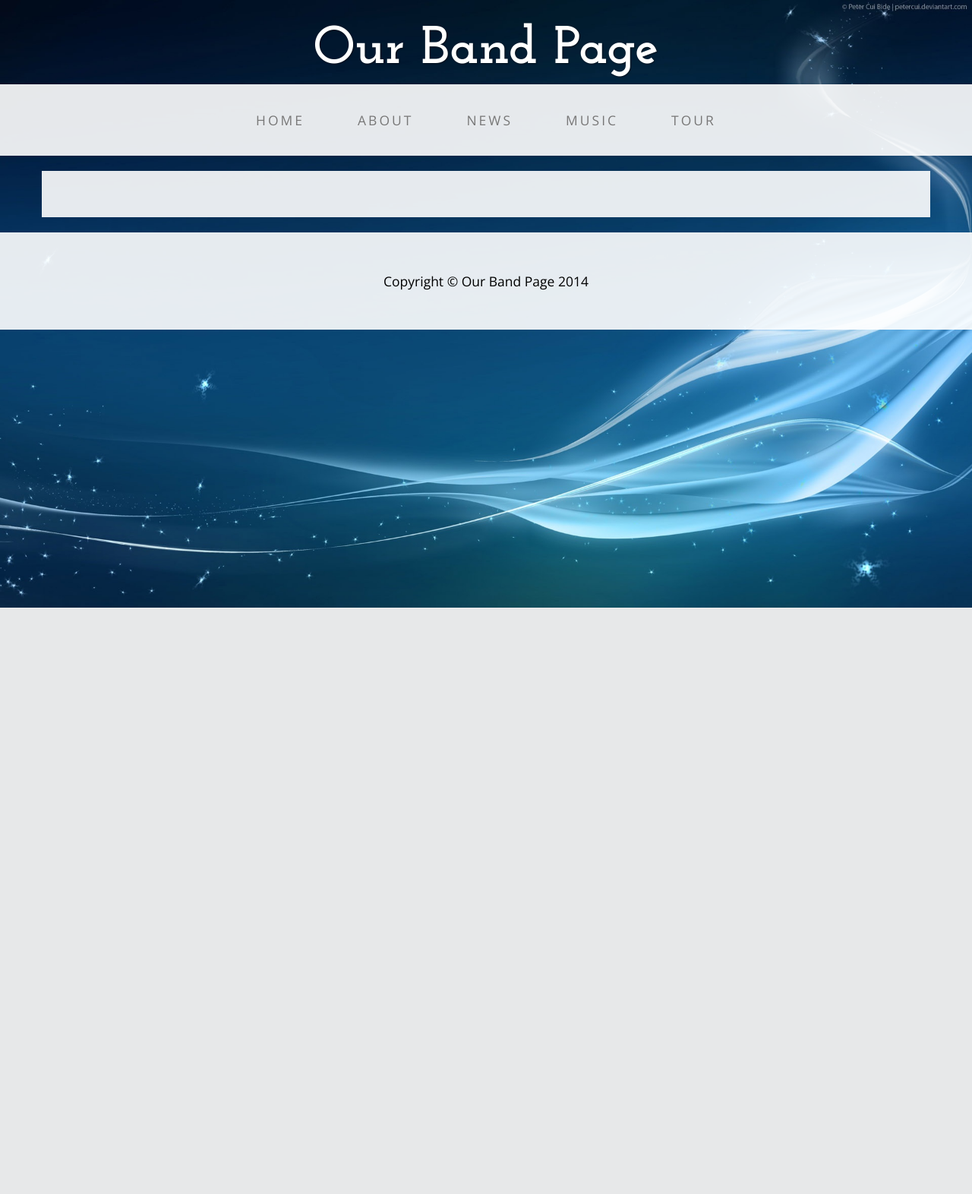
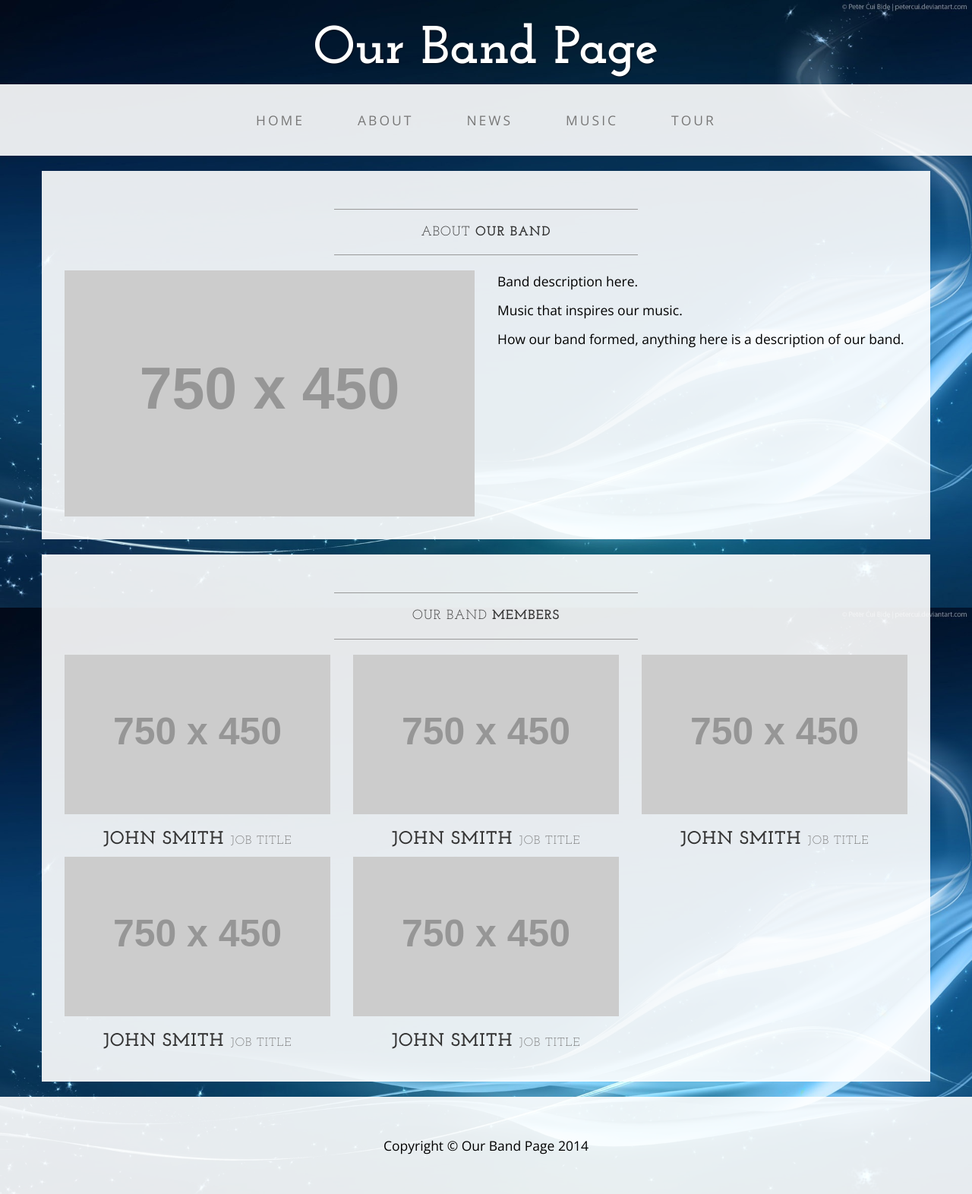
Before and after one commit to kbullins/CS399Band, a Django app: page /theBand in a window 1280 px wide. Shown: the whole page at 76% size. Before the commit the page ends 800 px from the top, so only its background shows below. Run offline with Django 3.2, Linux system fonts and the light colour scheme; grey boxes labelled with a size stand in for pictures from a placeholder-image service; some libraries are stand-ins or nearby versions.

Commit message:
Updated Content and Page Titles
I added more default content to the pages, still needs to be edited for
creativity. Updated all page titles.

```diff
--- a/bandProj/templates/index.html
+++ b/bandProj/templates/index.html
@@ -1,5 +1,5 @@
 {% extends 'default.html' %}
-{% block pagetitle %} Home page {% endblock %}
+{% block pagetitle %} Home {% endblock %}
 
 {%block primary%}
     <div class="container">
--- a/bandProj/templates/theBand.html
+++ b/bandProj/templates/theBand.html
@@ -1,12 +1,72 @@
 {% extends 'default.html' %}
+{% block pagetitle %} About {% endblock %}
 {%block primary%}
-    <div class="container">
+<div class="container">
+
         <div class="row">
             <div class="box">
-                <div class="col-lg-12 text-center">
-
-				</div>
+                <div class="col-lg-12">
+                    <hr>
+                    <h2 class="intro-text text-center">About
+                        <strong>OUR BAND</strong>
+                    </h2>
+                    <hr>
+                </div>
+                <div class="col-md-6">
+                    <img class="img-responsive" src="http://placehold.it/750x450" alt="">
+                </div>
+                <div class="col-md-6">
+                    <p>Band description here.</p>
+                    <p>Music that inspires our music.</p>
+                    <p>How our band formed, anything here is a description of our band.</p>
+                </div>
+                <div class="clearfix"></div>
             </div>
         </div>
+
+        <div class="row">
+            <div class="box">
+                <div class="col-lg-12">
+                    <hr>
+                    <h2 class="intro-text text-center">Our Band
+                        <strong>Members</strong>
+                    </h2>
+                    <hr>
+                </div>
+                <div class="col-sm-4 text-center">
+                    <img class="img-responsive" src="http://placehold.it/750x450" alt="">
+                    <h3>John Smith
+                        <small>Job Title</small>
+                    </h3>
+                </div>
+                <div class="col-sm-4 text-center">
+                    <img class="img-responsive" src="http://placehold.it/750x450" alt="">
+                    <h3>John Smith
+                        <small>Job Title</small>
+                    </h3>
+                </div>
+                <div class="col-sm-4 text-center">
+                    <img class="img-responsive" src="http://placehold.it/750x450" alt="">
+                    <h3>John Smith
+                        <small>Job Title</small>
+                    </h3>
+                </div>
+                 <div class="col-sm-4 text-center">
+                    <img class="img-responsive" src="http://placehold.it/750x450" alt="">
+                    <h3>John Smith
+                        <small>Job Title</small>
+                    </h3>
+                </div>
+                 <div class="col-sm-4 text-center">
+                    <img class="img-responsive" src="http://placehold.it/750x450" alt="">
+                    <h3>John Smith
+                        <small>Job Title</small>
+                    </h3>
+                </div>
+                <div class="clearfix"></div>
+            </div>
+        </div>
+
+    </div>
     </div>
 {%endblock%}
--- a/bandProj/templates/tour.html
+++ b/bandProj/templates/tour.html
@@ -1,6 +1,6 @@
 {% extends 'default.html' %}
 
-{% block pagetitle %} Tour Dates {% endblock %}
+{% block pagetitle %} Tour {% endblock %}
 
 {%block primary%}
     <div class="container">
```
Also changed, not shown: bandProj/templates/music.html (+9 -27 lines), bandProj/templates/news.html (+18 -1 lines).
